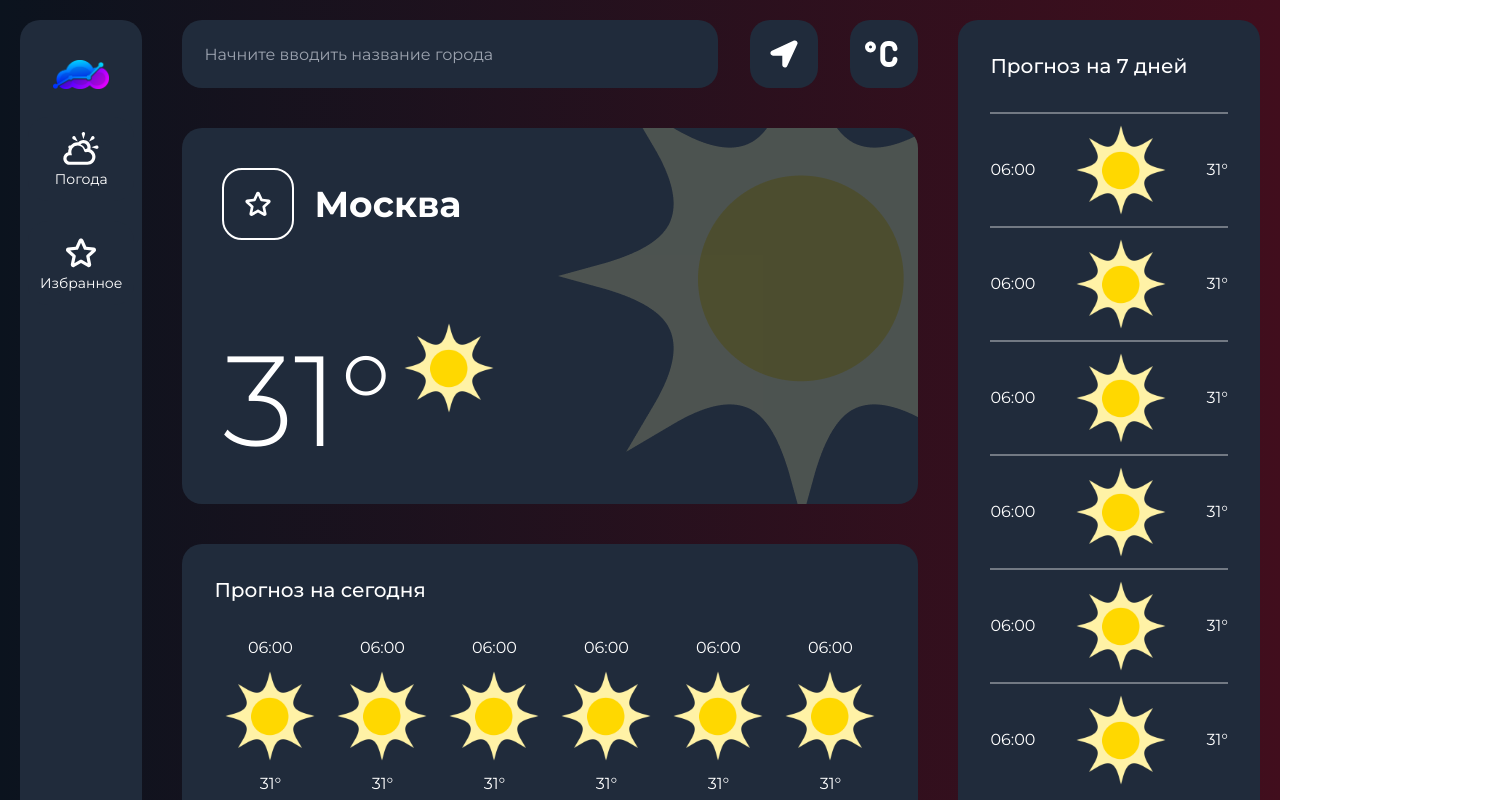
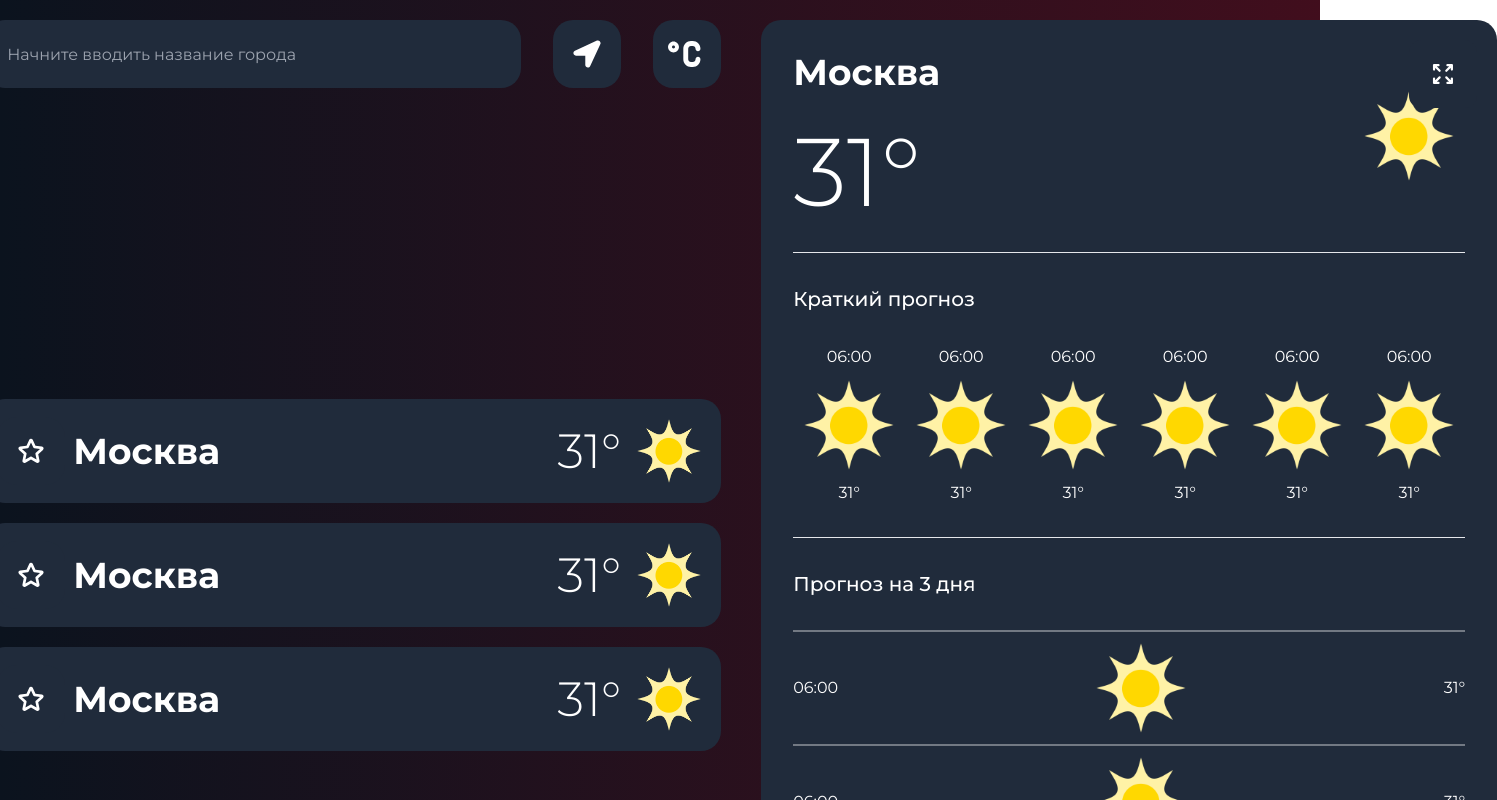
Before and after one commit to AlexFlowers505/weather-pulse, a React (Create React App) app: page / in a window 1280 px wide. Shown: the top 800 px of the page, 1497 px wide, since content can reach past the window. Built offline with nearby package versions, Linux system fonts and the light colour scheme.

Commit message:
checkpoint

```diff
--- a/src/assets/svg-sprites/MainSVGsprite.jsx
+++ b/src/assets/svg-sprites/MainSVGsprite.jsx
@@ -27,6 +27,9 @@ export default function MainSVGsprite() {
                 <path fillRule="evenodd" clipRule="evenodd" d="M6.80195 10.3853C7.84902 9.33824 9.26917 8.75 10.75 8.75C12.2308 8.75 13.6509 9.33824 14.698 10.3853C15.7451 11.4324 16.3333 12.8525 16.3333 14.3333C16.3333 15.8141 15.7451 17.2343 14.698 18.2813C13.6509 19.3284 12.2308 19.9167 10.75 19.9167C9.26917 19.9167 7.84902 19.3284 6.80195 18.2813C5.75487 17.2343 5.16663 15.8141 5.16663 14.3333C5.16663 12.8525 5.75487 11.4324 6.80195 10.3853ZM10.75 12.75C10.33 12.75 9.92731 12.9168 9.63037 13.2137C9.33344 13.5107 9.16663 13.9134 9.16663 14.3333C9.16663 14.7533 9.33344 15.156 9.63037 15.4529C9.92731 15.7499 10.33 15.9167 10.75 15.9167C11.1699 15.9167 11.5726 15.7499 11.8695 15.4529C12.1665 15.156 12.3333 14.7533 12.3333 14.3333C12.3333 13.9134 12.1665 13.5107 11.8695 13.2137C11.5726 12.9168 11.1699 12.75 10.75 12.75Z" fill="currentColor"/>
                 <path d="M25.0833 8.25C23.9451 8.25 22.8535 8.70216 22.0486 9.507C21.2438 10.3118 20.7916 11.4034 20.7916 12.5417V32.25C20.7916 33.6307 21.9109 34.75 23.2916 34.75C24.6723 34.75 25.7916 33.6307 25.7916 32.25V24H32.25C33.6307 24 34.75 22.8807 34.75 21.5C34.75 20.1193 33.6307 19 32.25 19H25.7916V13.25H35.8333C37.214 13.25 38.3333 12.1307 38.3333 10.75C38.3333 9.36929 37.214 8.25 35.8333 8.25H25.0833Z" fill="currentColor"/>
             </symbol>
+            <symbol id='icon-expand' viewBox="0 0 23 23" fill="none" xmlns="http://www.w3.org/2000/svg">
+                <path d="M4.15637 7.87417V4.21777M4.15637 4.21777H7.81276M4.15637 4.21777L8.72686 8.78826M18.7819 7.87417V4.21777M18.7819 4.21777H15.1255M18.7819 4.21777L14.2115 8.78826M4.15637 15.187V18.8433M4.15637 18.8433H7.81276M4.15637 18.8433L8.72686 14.2729M18.7819 18.8433L14.2115 14.2729M18.7819 18.8433V15.187M18.7819 18.8433H15.1255" stroke="currentColor" stroke-width="1.8282" stroke-linecap="round" stroke-linejoin="round"/>
+            </symbol>
         </defs>
     </svg>
   )
--- a/src/constants/svgSymbols.js
+++ b/src/constants/svgSymbols.js
@@ -6,4 +6,5 @@ export default {
     iconClose: 'icon-close',
     iconCelsius: 'icon-celsius',
     iconFahrenheit: 'icon-fahrenheit',
+    iconExpand: 'icon-expand',
 }
--- a/src/global-scripts/App.jsx
+++ b/src/global-scripts/App.jsx
@@ -6,6 +6,8 @@ import TodayForecast from "../views/sections/TodayForecast"
 import SevenDaysForecast from "../views/sections/SevenDaysForecast"
 import CurrentCityForecastDisplay from "../views/sections/CurrentCityForecastDisplay"
 import HelloSection from "../views/sections/HelloSection"
+import DiverseForecast from "../views/sections/DiverseForecast"
+import CitiesForecastsList from "../views/sections/CitiesForecastsList"
 
 export default function App() {
   return (
@@ -13,14 +15,26 @@ export default function App() {
       <MainSVGsprite />
 
       <MainLayout>
-        <Navbar />
+        {/* screen 1 */}
+        {/* <Navbar />
         <div className='flex flex-col justify-between items-start w-full gap-base'>
           <ControlPanel />
           <CurrentCityForecastDisplay />
           <TodayForecast />
         </div>
-        <SevenDaysForecast />
+        <SevenDaysForecast /> */}
+
+        {/* screen 2 */}
         {/* <HelloSection /> */}
+
+        {/* screen 3 */}
+        <Navbar />
+        <div className='flex flex-col justify-between items-start w-full gap-base'>
+          <ControlPanel />
+          <CitiesForecastsList />
+          <TodayForecast />
+        </div>
+        <DiverseForecast />
       </MainLayout>
     </>
   )
--- a/src/views/components/Btn.jsx
+++ b/src/views/components/Btn.jsx
@@ -3,9 +3,9 @@ import SpriteSvg from './SpriteSvg'
 import btnStyles from '../styles/btnStyles'
 import btnContentTypes from '../../constants/btnContentTypes'
 
-export default function Btn({extraSVGstyle, content, contentType, btnSize=btnStyles.size.md, btnStyle=btnStyles.style.filled}) {
+export default function Btn({extraSVGstyle, content, contentType, btnSize=btnStyles.size.md, btnStyle=btnStyles.style.filled, extraBtnStyles=''}) {
     return (
-        <button className={`${btnStyles.base} ${btnSize.btn} ${btnStyle}`}>
+        <button className={`${btnStyles.base} ${btnSize.btn} ${btnStyle} ${extraBtnStyles}`}>
             { contentType === btnContentTypes.icon && <SpriteSvg id={content} className={btnSize.icon} extraSVGstyle={extraSVGstyle}/> }
             { contentType === btnContentTypes.text && content }
         </button>
--- /dev/null
+++ b/src/views/components/CityShortForecastItem.jsx
@@ -0,0 +1,18 @@
+import React from 'react'
+import FavouriteBtn from './FavouriteBtn'
+import {default as picData}  from '../../constants/weatherPicturesNames'
+
+export default function   CityShortForecastItem() {
+  return (
+    <div className='w-full flex flex-row justify-between items-center rounded-base bg-bgPrimary p-3'>
+        <div className="flex flex-row justify-start items-center gap-2">
+            <FavouriteBtn />
+            <span className='text-text font-bold text-4xl'>Москва</span>
+        </div>
+        <div className="flex flex-row justify-start items-center gap-2">
+            <span className='text-text text-5xl font-light'>31°</span>
+            <img className='min-w-20 w-20 min-h-20 h-20 block' src={`${picData.path}${picData.names.sunny}${picData.fileType}`} alt="" />
+        </div>
+    </div>
+  )
+}
--- /dev/null
+++ b/src/views/sections/CitiesForecastsList.jsx
@@ -0,0 +1,21 @@
+import React from 'react'
+import CityShortForecastItem from '../components/CityShortForecastItem'
+
+const className = `
+  flex
+  flex-col
+  justify-start
+  items-start
+  w-full
+  gap-baseXS
+`
+
+export default function CitiesForecastsList() {
+  return (
+    <section className={className}>
+        <CityShortForecastItem />
+        <CityShortForecastItem />
+        <CityShortForecastItem />
+    </section>
+  )
+}
--- /dev/null
+++ b/src/views/sections/DiverseForecast.jsx
@@ -0,0 +1,66 @@
+import React from 'react'
+import ForecastItems from '../components/ForecastItems'
+import forecastLayoutTypes from '../../constants/forecastLayoutTypes'
+import {default as picData} from '../../constants/weatherPicturesNames'
+import Btn from '../components/Btn'
+import btnContentTypes from '../../constants/btnContentTypes'
+import svgSymbols from '../../constants/svgSymbols'
+import btnStyles from '../styles/btnStyles'
+
+const className = {
+    wrapper: `
+        w-full
+        h-fit
+        flex
+        flex-col
+        justify-start
+        gap-baseSM
+    `,
+    header: `
+        text-xl
+        font-medium
+        text-text
+    `,
+    degrees: `
+        text-text
+        font-light
+        text-8xl
+    `,
+    forecastPic: `
+        min-w-28
+        w-28
+        min-h-28
+        h-28
+        block
+    `,
+}
+const {wrapper, header, degrees, forecastPic} = className
+
+export default function DiverseForecast() {
+  return (
+    <section className={`forecast container-visuals relative ${wrapper}`}>
+        <Btn
+            extraBtnStyles='w-fit absolute right-5 top-5 p-2.5 rounded-xl'
+            contentType={btnContentTypes.icon}
+            content={svgSymbols.iconExpand}
+            btnSize={btnStyles.size.md}
+        />
+        <div className={`block-wrapper flex flex-row justify-between items-center`}>
+            <div className={`${wrapper}`}>
+                <h6 className={`font-bold text-4xl text-text`}>Москва</h6>
+                <span className={`degrees ${degrees}`}>31°</span>
+            </div>
+            <img className={forecastPic} src={`${picData.path}${picData.names.sunny}${picData.fileType}`} alt="" />
+        </div>
+        <hr />
+        <div className={`block-wrapper ${wrapper}`}>
+            <h6 className={header}>Краткий прогноз</h6>
+            <ForecastItems layout={forecastLayoutTypes.horizontal} />
+        </div>
+        <hr />
+        <div className={`block-wrapper ${wrapper}`}>
+            <h6 className={header}>Прогноз на 3 дня</h6>
+            <ForecastItems layout={forecastLayoutTypes.vertical} />
+        </div>
+    </section>  )
+}
--- a/src/views/sections/HelloSection.jsx
+++ b/src/views/sections/HelloSection.jsx
@@ -1,6 +1,9 @@
 import React from 'react'
 import Search from '../components/Search'
 import LogoMin from '../components/LogoMin'
+import Btn from '../components/Btn'
+import {default as btnTypes} from '../../constants/btnContentTypes'
+import btnStyles from '../styles/btnStyles'
 
 
 const styles = {
@@ -26,7 +29,12 @@ export default function HelloSection() {
         </div>
         <div className="flex flex-col gap-12 w-full justify-start items-center">
             <Search styles={searchTW} />
-            <button className='text-text rounded-base border border-solid border-text py-baseXS px-baseSM text-base w-fit'>Определить автоматически</button>
+            <Btn
+                contentType={btnTypes.text}
+                content={`Определить автоматически`}
+                btnSize={btnStyles.size.md}
+                btnStyle={btnStyles.style.outlined}
+            />
         </div>
     </section>
   )
--- a/src/views/styles/btnStyles.jsx
+++ b/src/views/styles/btnStyles.jsx
@@ -33,6 +33,8 @@ export default {
         `,
         outlined: `
             border-text
+            font-light
+            text-base
             border-2
             border-solid
             bg-transparent
```
Also changed, not shown: src/views/layouts/sunny.png (deleted).
